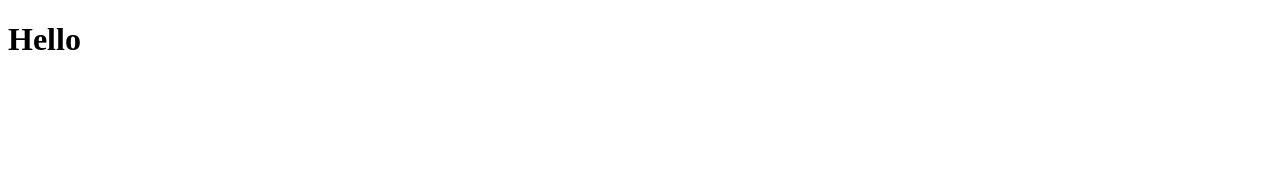
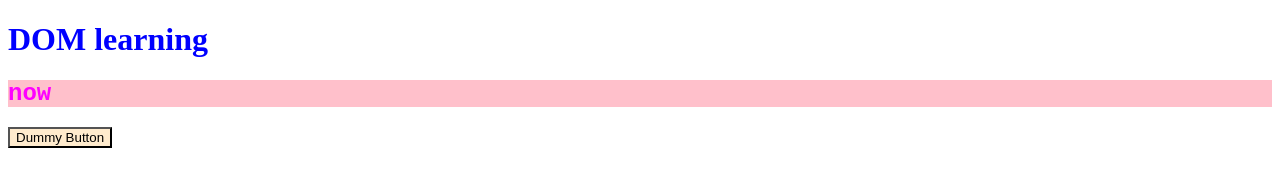
Before and after one commit to shivnil3/javascriptLearning, a plain HTML site: page index.html in a window 1280 px wide. Drawn offline with Linux system fonts and the light colour scheme.

Commit message:
functions, arrays

```diff
--- a/index.html
+++ b/index.html
@@ -4,11 +4,25 @@
     <meta charset="UTF-8">
     <meta name="viewport" content="width=device-width, initial-scale=1.0">
     <title>Document</title>
+    <!--<style>
+        h2{
+            color:magenta;
+            background-color: pink;
+            font-family: 'Courier New', Courier, monospace;
+        }
+
+    </style>-->
+    <link rel="stylesheet" href="style.css"/>
+
+
 </head>
 <body>
-    <h1>Hello</h1>
+    <h1>DOM learning</h1>
+    <h2>now</h2>
 
 </body>
 <!--<script src="first.js"></script>   -->
 <script src="functionsArrays.js"></script>
+<!--<script>alert("hello")</script> -->
+<button>Dummy Button</button>
 </html>
--- /dev/null
+++ b/style.css
@@ -0,0 +1,17 @@
+h1{
+    color: blue;
+    text-decoration: 'line-through';
+}
+h2{
+    color:magenta;
+    background-color: pink;
+    font-family: 'Courier New', Courier, monospace;
+}
+body{
+    color: beige;
+}
+button{
+background-color:blanchedalmond;
+color:black;
+
+}
```
